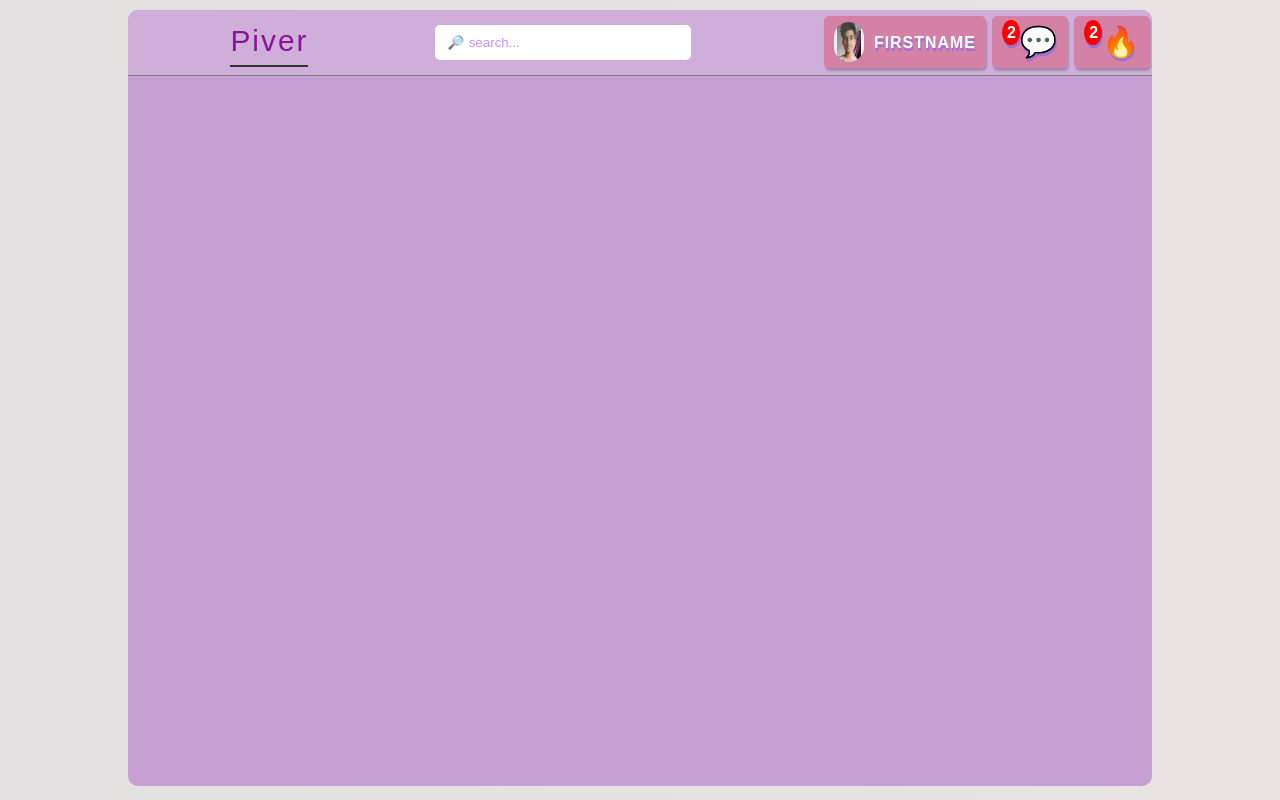
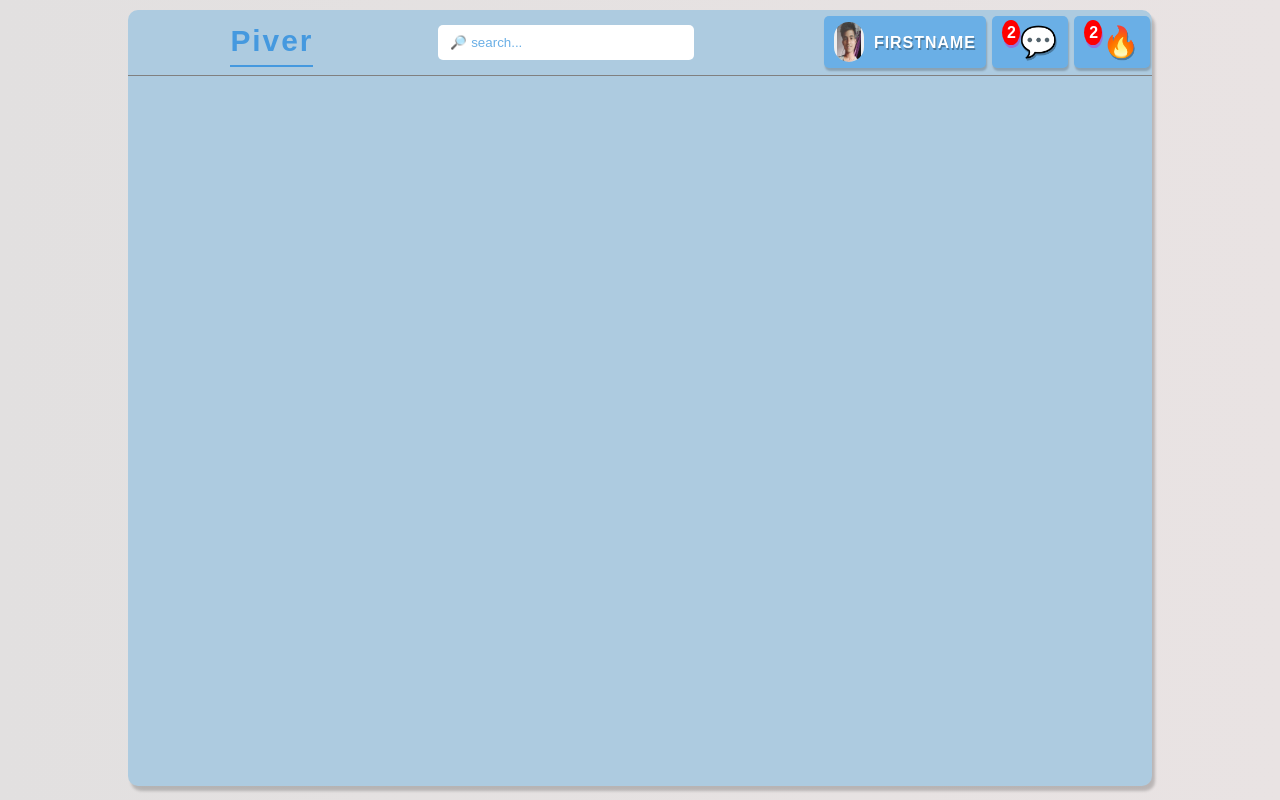
Before and after one commit to sonuMehta12/__demo__, a website: page index.html in a window 1280 px wide. Drawn offline with Linux system fonts and the light colour scheme; files whose address does not match are found by name.

Commit message:
add new color

```diff
--- a/sass/_base.scss
+++ b/sass/_base.scss
@@ -1,8 +1,9 @@
 //color
-$color-primary: #c991f1;
-$color-primary-dark: #333;
-$color-back: #c7a0d3;
-$color-back-2: #cfaeda;
+$color-primary: #6aafe6;
+$color-primary-dark: #4599df;
+$color-primary-light: #adcbe0;
+$color-secondary: #d4dfe6;
+$color-secondary-dark: #cadbe9;
 
 $color-gradient-1: rgb(226, 224, 224);
 $color-gradient-2: #e9e3e3;
@@ -38,7 +39,8 @@ body {
   width: 80vw;
   height: 97vh;
   margin: 0 auto;
-  background-color: $color-back;
+  background-color: $color-primary-light;
   border-radius: 1rem;
   overflow: hidden;
+  box-shadow: 3px 5px 3px rgba($color: #000000, $alpha: 0.2);
 }
--- a/sass/_header.scss
+++ b/sass/_header.scss
@@ -1,6 +1,5 @@
 .header {
   display: flex;
-  background-color: $color-back-2;
   justify-content: space-between;
   align-items: center;
   height: 6.5rem;
@@ -8,10 +7,11 @@
   position: relative;
 }
 .logo {
-  color: rgb(139, 20, 149);
   margin-left: 10%;
   font-size: 3rem;
+  color: $color-primary-dark;
   letter-spacing: 2px;
+  font-weight: bold;
   border-bottom: 2px solid $color-primary-dark;
 }
 
@@ -47,7 +47,7 @@
       &:hover {
         box-shadow: 0 4px 5px rgba($color: #000, $alpha: 0.2);
         transform: translateY(-3px);
-        background-color: darkorchid;
+        background-color: $color-primary-dark;
       }
 
       &:active {
@@ -117,22 +117,21 @@
   height: 80%;
   & > * {
     padding: 1rem;
-    background-color: rgba(216, 112, 147, 0.733);
+    background-color: $color-primary;
     border-radius: 5px;
     box-shadow: 1px 0.3rem 2px rgba($color: #000, $alpha: 0.2);
     cursor: pointer;
     color: white;
     margin-left: 2%;
     font-weight: bold;
-    text-shadow: 1px 3px 0 rgba(152, 112, 216, 0.945);
+    text-shadow: 1px 2px 0 rgba($color: #000000, $alpha: 0.3);
     text-transform: uppercase;
     transition: all 0.2s;
     &:hover {
-      background-color: rgb(216, 112, 147);
+      background-color: $color-primary-dark;
       transform: translateY(-3px);
     }
     &:active {
-      background-color: rgb(216, 112, 147);
       transform: translateY(0px);
     }
   }
```
Also changed, not shown: style.css.
